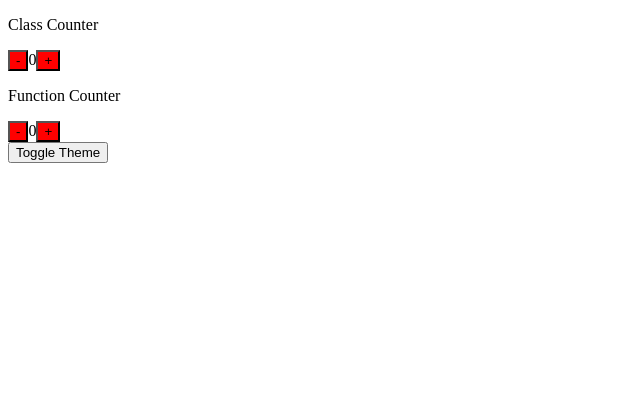
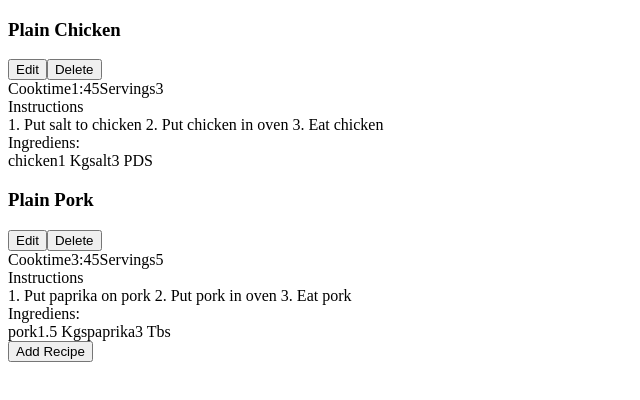
Before and after one commit to Ivan-Ilyich/first-react-app, a React (Create React App) app: page / in a window 1280 px wide. Shown: the top 400 px of the page, without its empty margins (0-640 px from the left). Built offline with nearby package versions, Linux system fonts and the light colour scheme.

Commit message:
my first React App, components build

```diff
--- a/src/App.js
+++ b/src/App.js
@@ -1,20 +1,53 @@
-import React, { useState } from 'react';
-import Counter from './Counter';
-import CounterHooks from './CounterHooks';
-
-export const ThemeContext = React.createContext()
+import React from 'react';
+import RecipeList from './RecipeList';
 
 function App() {
-  const [theme, setTheme] = useState('red')
-  return (
-    <ThemeContext.Provider value={{ backgroundColor: theme }}>
-      <p>Class Counter</p>
-      <Counter initialCount={0} />
-      <p>Function Counter</p>
-      <CounterHooks initialCount={0} />
-      <button onClick={() => setTheme(prevTheme => prevTheme === 'red' ? 'blue' : 'red')}>Toggle Theme</button>
-    </ThemeContext.Provider>
-  )
+  return <RecipeList recipes={sampleRecipes} />
 }
 
+const sampleRecipes = [
+  {
+    id: 1,
+    name: 'Plain Chicken',
+    info: {
+      servings: 3,
+      cookTime: '1:45',
+    },
+    instructions: '1. Put salt to chicken\n2. Put chicken in oven\n3. Eat chicken',
+    ingredients: [
+      {
+        id: 1,
+        name: 'chicken',
+        amount: '1 Kg'
+      },
+      {
+        id: 2,
+        name: 'salt',
+        amount: '3 PDS'
+      }
+    ]
+  },
+  {
+    id: 2,
+    name: 'Plain Pork',
+    info: {
+      servings: 5,
+      cookTime: '3:45',
+    },
+    instructions: '1. Put paprika on pork\n2. Put pork in oven\n3. Eat pork',
+    ingredients: [
+      {
+        id: 1,
+        name: 'pork',
+        amount: '1.5 Kgs'
+      },
+      {
+        id: 2,
+        name: 'paprika',
+        amount: '3 Tbs'
+      }
+    ]
+  }
+]
+
 export default App;
--- a/src/Counter.js
+++ /dev/null
@@ -1,33 +0,0 @@
-import React, { Component } from 'react'
-import { ThemeContext } from './App'
-
-export default class Counter extends Component {
-    constructor(props) {
-        super(props)
-
-        this.state = {
-            count: props.initialCount
-        }
-    }
-
-    changeAmount(amount) {
-        this.setState(prevState => {
-            return { count: prevState.count + amount }
-        })
-    }
-
-    render() {
-        return (
-            <ThemeContext.Consumer>
-                {style => (
-                    <div>
-                        <button style={style} onClick={() => this.changeAmount(-1)}>-</button>
-                        <span>{this.state.count}</span>
-                        <button style={style} onClick={() => this.changeAmount(1)}>+</button>
-                    </div>
-                )}
-            </ThemeContext.Consumer>
-
-        )
-    }
-}
--- a/src/CounterHooks.js
+++ /dev/null
@@ -1,14 +0,0 @@
-import React, { useState, useContext } from 'react'
-import { ThemeContext } from './App'
-
-export default function CounterHooks({ initialCount }) {
-    const [count, setCount] = useState(initialCount)
-    const style = useContext(ThemeContext)
-    return (
-        <div>
-            <button style={style} onClick={() => setCount(prevCount => prevCount - 1)}>-</button>
-            <span>{count}</span>
-            <button style={style} onClick={() => setCount(prevCount => prevCount + 1)}>+</button>
-        </div>
-    )
-}
--- /dev/null
+++ b/src/Header.js
@@ -0,0 +1,13 @@
+import React from 'react'
+
+export default function Header({ name }) {
+    return (
+        <div>
+            <h3>{name}</h3>
+            <div>
+                <button>Edit</button>
+                <button>Delete</button>
+            </div>
+        </div>
+    )
+}
--- /dev/null
+++ b/src/Info.js
@@ -0,0 +1,12 @@
+import React from 'react'
+
+export default function Info({ cookTime, servings }) {
+    return (
+        <div>
+            <span>Cooktime</span>
+            <span>{cookTime}</span>
+            <span>Servings</span>
+            <span>{servings}</span>
+        </div>
+    )
+}
--- /dev/null
+++ b/src/IngredientList.js
@@ -0,0 +1,22 @@
+import React from 'react'
+import Ingredients from './Ingredients'
+
+export default function IngredientList({ ingredients }) {
+    console.log('This is the INGREDIENTS -->', ingredients);
+    const ingredientElements = ingredients.map(ingredient => {
+        return (
+            <Ingredients
+                key={ingredient.id}
+                {...ingredient}
+            />
+        )
+    })
+    return (
+        <div>
+            <span>Ingrediens:</span>
+            <div>
+                {ingredientElements}
+            </div>
+        </div>
+    )
+}
--- /dev/null
+++ b/src/Ingredients.js
@@ -0,0 +1,10 @@
+import React from 'react'
+
+export default function Ingredients({ name, amount }) {
+    return (
+        <>
+            <span>{name}</span>
+            <span>{amount}</span>
+        </>
+    )
+}
--- /dev/null
+++ b/src/Instructions.js
@@ -0,0 +1,13 @@
+import React from 'react'
+
+export default function Instructions({ instructions }) {
+    console.log('This is the instructions -->',instructions);
+    return (
+        <div>
+            <span>Instructions</span>
+            <div>
+                {instructions}
+            </div>
+        </div>
+    )
+}
--- /dev/null
+++ b/src/Recipe.js
@@ -0,0 +1,23 @@
+import React from 'react'
+import Header from './Header'
+import Info from './Info'
+import IngredientList from './IngredientList'
+import Instructions from './Instructions'
+
+export default function Recipe(props) {
+    console.log('This is the Recipe props -->',props);
+    const {
+        name,
+        info,
+        instructions,
+        ingredients,
+    } = props
+    return (
+        <div>
+            <Header name={name} />
+            <Info {...info} />
+            <Instructions instructions={instructions} />
+            <IngredientList ingredients={ingredients} />
+        </div>
+    )
+}
--- /dev/null
+++ b/src/RecipeList.js
@@ -0,0 +1,21 @@
+import React from 'react'
+import Recipe from './Recipe'
+
+export default function RecipeList({ recipes }) {
+    console.log(recipes);
+    return (
+        <>
+            <div>
+                {recipes.map(recipe => {
+                    return (
+                        <Recipe
+                            key={recipe.id}
+                            {...recipe}
+                        />
+                    )
+                })}
+            </div>
+            <button>Add Recipe</button>
+        </>
+    )
+}
```
